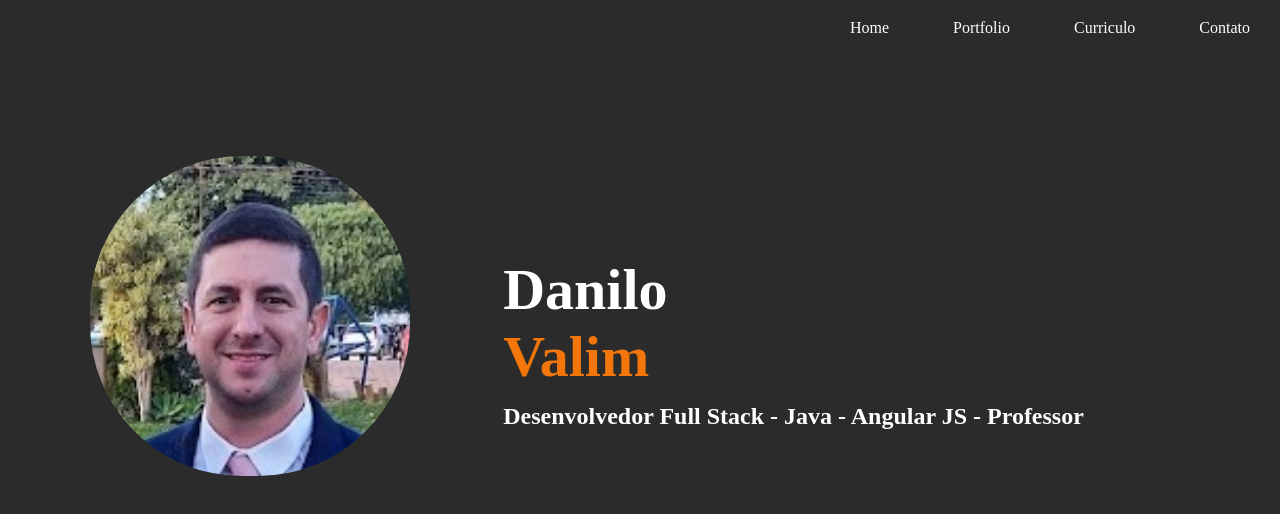
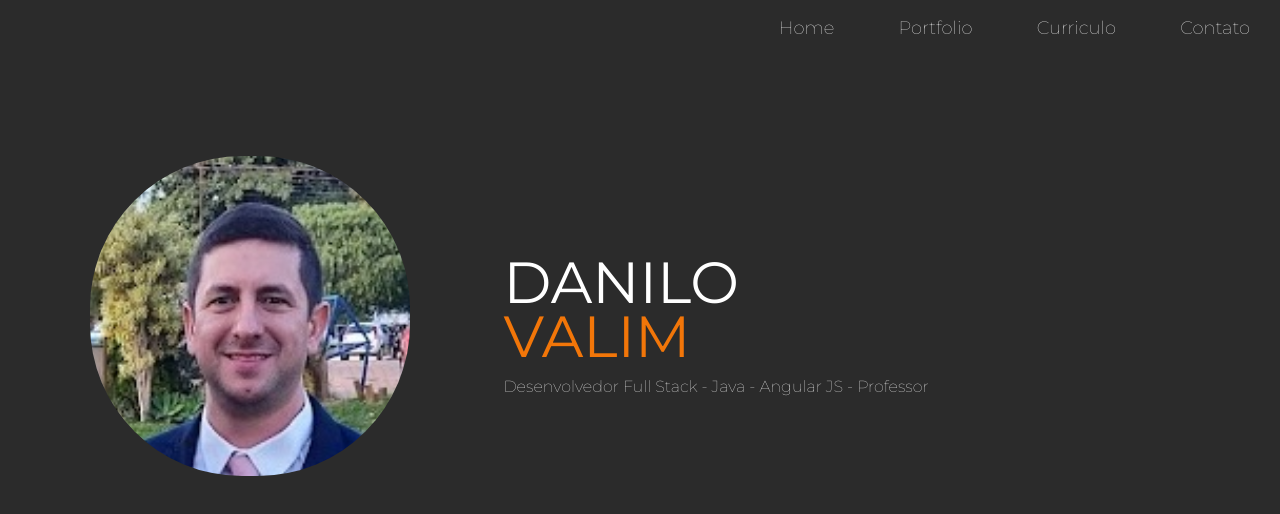
Before and after one commit to h2danilofatec/portifoliosemestre022023, a plain HTML site: page index.html in a window 1280 px wide. Drawn offline with Linux system fonts and the light colour scheme.

Commit message:
aula 21/10/23 - importacao e ajuste da fonte

```diff
--- a/css/style.css
+++ b/css/style.css
@@ -5,6 +5,7 @@ html, body {
 
 body {
     background-color: #2b2b2b;
+    font-family: Montserrat, sans-serif;
 }
 
 .navigation {
@@ -26,6 +27,8 @@ body {
  line-height: 56px;
  padding-left: 30px;
  padding-right: 30px;
+ font-weight: 100;
+ font-size: 18px;
 }
 
 .capa {
@@ -61,8 +64,13 @@ body {
 .profile-title h1 {
     margin-top: 200px;
     font-size: 58px;
+    font-weight: 400;
+    text-transform: uppercase;
+    line-height: 54px;
 }
 
 .profile-title h2 {
     margin-top: -26px;
+    font-weight: 100;
+    font-size: 16px;
 }
--- a/index.html
+++ b/index.html
@@ -2,8 +2,11 @@
 <html>
 	<head>
 		<title>Danilo Valim - Portfolio Online</title>
-		<meta charset="ûtf-8" />
-		<link rel="stylesheet" href="css/style.css" />
+		<meta charset="utf-8" />
+		<link rel="stylesheet" href="css/style.css">
+		<link rel="preconnect" href="https://fonts.googleapis.com">
+		<link rel="preconnect" href="https://fonts.gstatic.com" crossorigin>
+		<link href="https://fonts.googleapis.com/css2?family=Montserrat:wght@100;300;400&display=swap" rel="stylesheet">
 	</head>
 	<body>
 		<div class="navigation">
```
